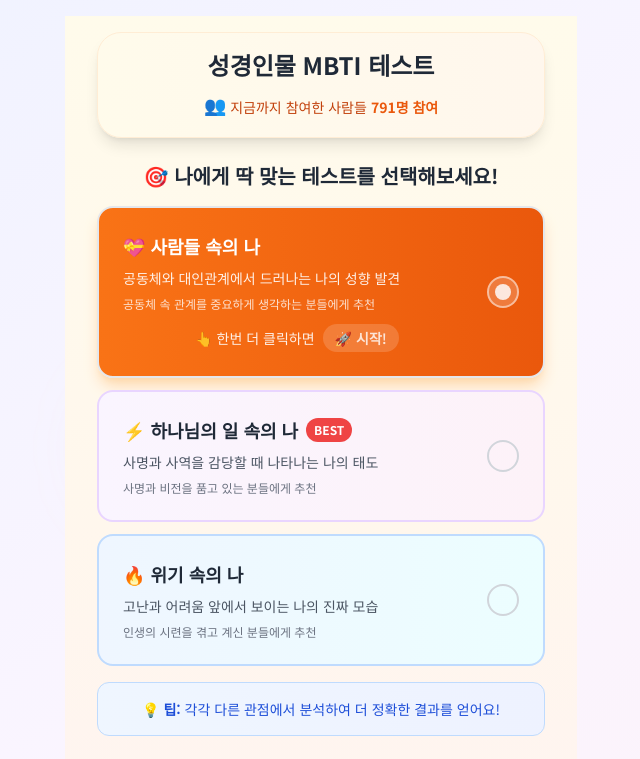
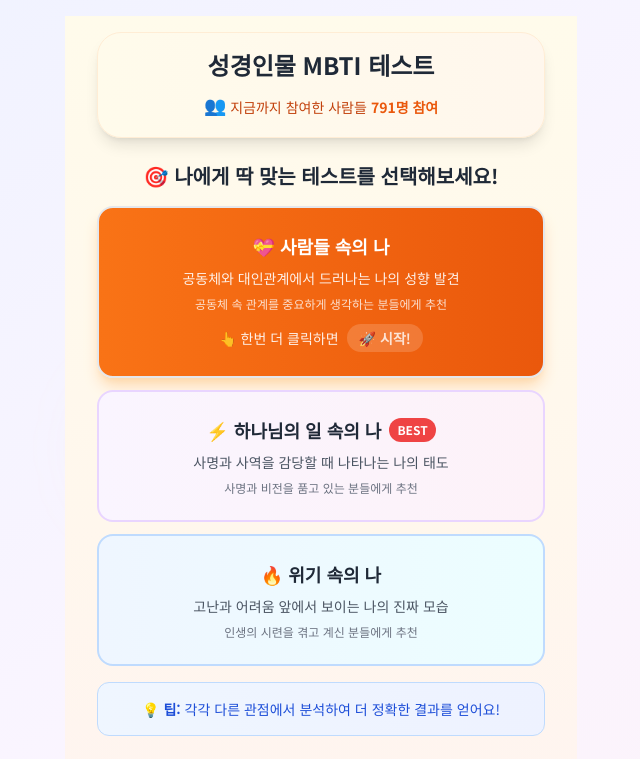
Before and after one commit to angibeom0985-arch/b-mbti_test, a React (Vite) app: page / in a window 1280 px wide. Shown: the top 759 px of the page, without its empty margins (319-959 px from the left). Built offline with nearby package versions, Linux system fonts and the light colour scheme.

Commit message:
feat: 테스트 카드 중앙정렬 적용 및 모든 페이지 파비콘 절대경로로 수정

```diff
--- a/components/StartScreen.tsx
+++ b/components/StartScreen.tsx
@@ -124,9 +124,9 @@
                         } hover:shadow-md`
                   }`}
                 >
-                  <div className="flex items-center justify-between">
-                    <div className="flex-1">
-                      <h4 className={`text-lg font-bold mb-2 flex items-center ${
+                  <div className="flex flex-col items-center justify-center text-center">
+                    <div className="w-full">
+                      <h4 className={`text-lg font-bold mb-2 flex items-center justify-center ${
                         isSelected ? 'text-white' : 'text-gray-800'
                       }`}>
                         <span>
@@ -145,14 +145,14 @@
                           </span>
                         )}
                       </h4>
-                      <p className={`text-sm mb-2 ${
+                      <p className={`text-sm mb-2 text-center ${
                         isSelected ? 'text-white/90' : 'text-gray-600'
                       }`}>
                         {version.description}
                       </p>
 
                       {/* 각 테스트별 추가 특징 */}
-                      <div className={`text-xs ${
+                      <div className={`text-xs text-center ${
                         isSelected ? 'text-white/80' : 'text-gray-500'
                       }`}>
                         {versionNumber === 1 && "공동체 속 관계를 중요하게 생각하는 분들에게 추천"}
@@ -167,15 +167,6 @@
                             🚀 시작!
                           </span>
                         </div>
-                      )}
-                    </div>
-                    <div className={`ml-4 w-8 h-8 rounded-full border-2 flex items-center justify-center ${
-                      isSelected
-                        ? 'border-white/50 bg-white/20'
-                        : 'border-gray-300'
-                    }`}>
-                      {isSelected && (
-                        <div className="w-4 h-4 bg-white rounded-full animate-pulse"></div>
                       )}
                     </div>
                   </div>
--- a/result.html
+++ b/result.html
@@ -34,9 +34,9 @@
     <meta name="theme-color" content="#8b5cf6" />
 
     <!-- Favicon -->
-    <link rel="icon" type="image/x-icon" href="/favicon.ico" />
-    <link rel="shortcut icon" href="/favicon.ico" />
-    <link rel="apple-touch-icon" href="/favicon.ico" />
+    <link rel="icon" type="image/x-icon" href="https://b-mbti.money-hotissue.com/favicon.ico" />
+    <link rel="shortcut icon" href="https://b-mbti.money-hotissue.com/favicon.ico" />
+    <link rel="apple-touch-icon" href="https://b-mbti.money-hotissue.com/favicon.ico" />
 
     <!-- Preload critical resources -->
     <link rel="preload" href="/hero-image.svg" as="image" />
--- a/test1.html
+++ b/test1.html
@@ -34,9 +34,9 @@
     <meta name="theme-color" content="#f97316" />
 
     <!-- Favicon -->
-    <link rel="icon" type="image/x-icon" href="/favicon.ico" />
-    <link rel="shortcut icon" href="/favicon.ico" />
-    <link rel="apple-touch-icon" href="/favicon.ico" />
+    <link rel="icon" type="image/x-icon" href="https://b-mbti.money-hotissue.com/favicon.ico" />
+    <link rel="shortcut icon" href="https://b-mbti.money-hotissue.com/favicon.ico" />
+    <link rel="apple-touch-icon" href="https://b-mbti.money-hotissue.com/favicon.ico" />
 
     <!-- Preload critical resources -->
     <link rel="preload" href="/hero-image.svg" as="image" />
--- a/test2.html
+++ b/test2.html
@@ -34,9 +34,9 @@
     <meta name="theme-color" content="#a855f7" />
 
     <!-- Favicon -->
-    <link rel="icon" type="image/x-icon" href="/favicon.ico" />
-    <link rel="shortcut icon" href="/favicon.ico" />
-    <link rel="apple-touch-icon" href="/favicon.ico" />
+    <link rel="icon" type="image/x-icon" href="https://b-mbti.money-hotissue.com/favicon.ico" />
+    <link rel="shortcut icon" href="https://b-mbti.money-hotissue.com/favicon.ico" />
+    <link rel="apple-touch-icon" href="https://b-mbti.money-hotissue.com/favicon.ico" />
 
     <!-- Preload critical resources -->
     <link rel="preload" href="/hero-image.svg" as="image" />
--- a/test3.html
+++ b/test3.html
@@ -34,9 +34,9 @@
     <meta name="theme-color" content="#3b82f6" />
 
     <!-- Favicon -->
-    <link rel="icon" type="image/x-icon" href="/favicon.ico" />
-    <link rel="shortcut icon" href="/favicon.ico" />
-    <link rel="apple-touch-icon" href="/favicon.ico" />
+    <link rel="icon" type="image/x-icon" href="https://b-mbti.money-hotissue.com/favicon.ico" />
+    <link rel="shortcut icon" href="https://b-mbti.money-hotissue.com/favicon.ico" />
+    <link rel="apple-touch-icon" href="https://b-mbti.money-hotissue.com/favicon.ico" />
 
     <!-- Preload critical resources -->
     <link rel="preload" href="/hero-image.svg" as="image" />
```
